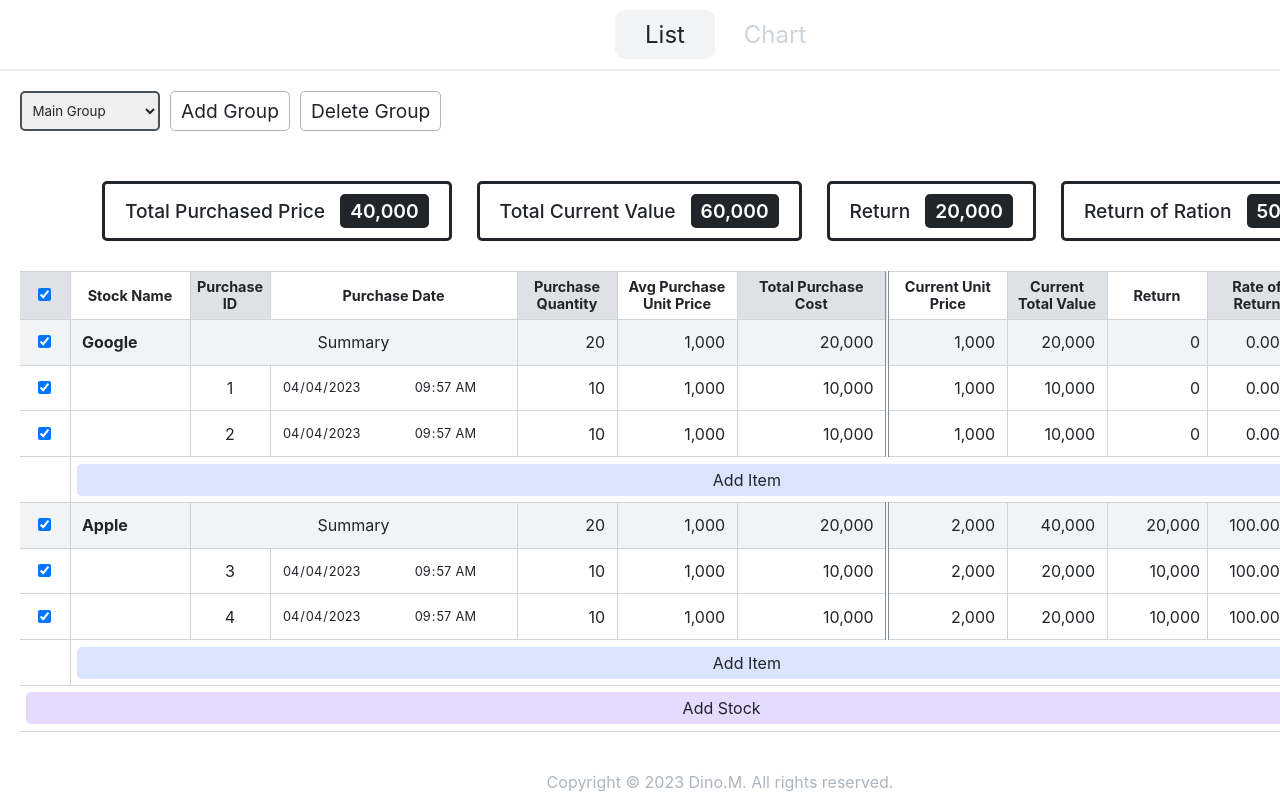
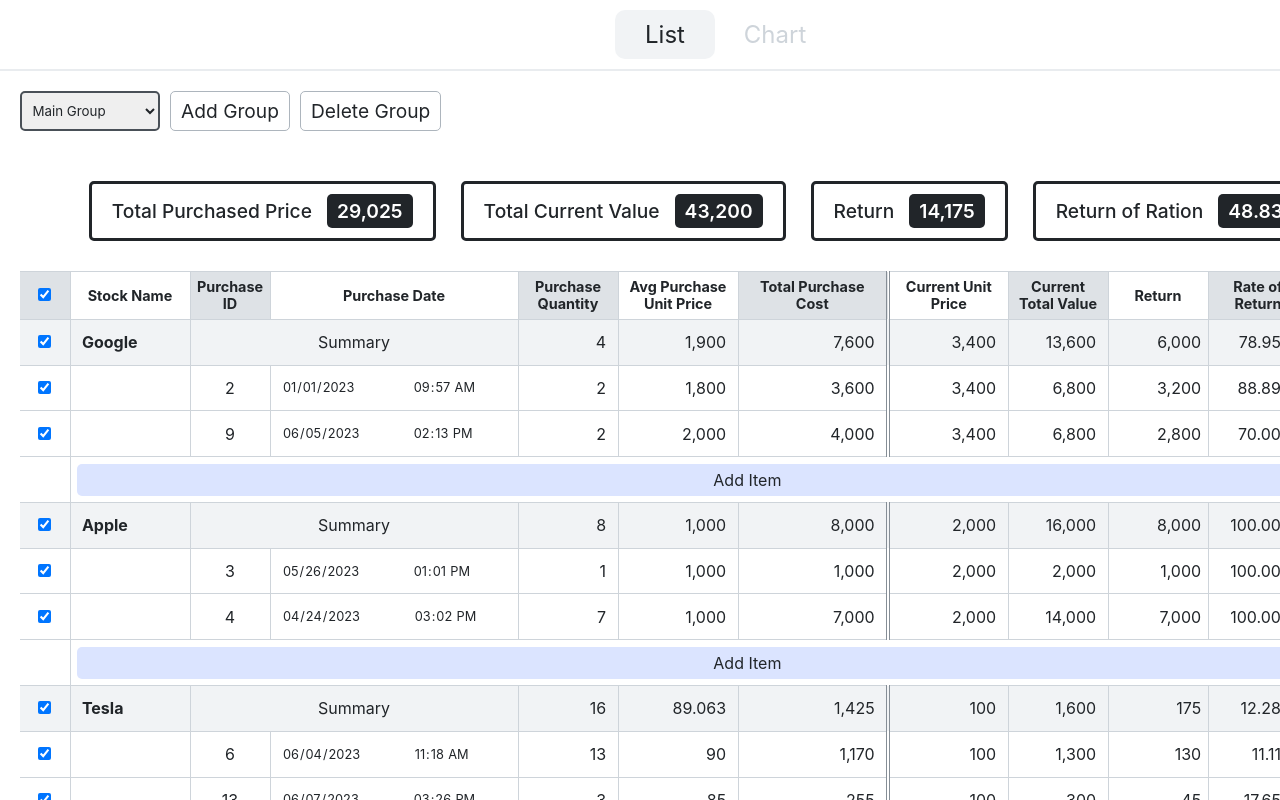
Before and after one commit to Globalkmaria/rateOfReturn, a React (Create React App) app: page / in a window 1280 px wide. Shown: the top 800 px of the page. Built offline with nearby package versions, Linux system fonts and the light colour scheme; a web font is replaced by a local one.

Commit message:
Refactor : Change mock data

```diff
--- a/src/features/groups/mockData.ts
+++ b/src/features/groups/mockData.ts
@@ -7,25 +7,40 @@ export const GROUPS_MOCK_DATA: GroupsState['groups'] = {
       groupName: 'Main Group',
       stocks: {
         byId: {
-          '1': ['1', '2'],
+          '1': ['2', '9'],
           '2': ['3', '4'],
+          '3': ['6', '13'],
+          '4': ['10', '14'],
         },
+        allIds: ['1', '2', '3', '4'],
+      },
+    },
+    '8': {
+      groupId: '8',
+      groupName: 'Gorup1',
+      stocks: {
+        byId: { '1': ['2', '9'], '2': ['3', '4'] },
         allIds: ['1', '2'],
       },
     },
-    '2': {
-      groupId: '2',
-      groupName: 'Group 2',
+    '9': {
+      groupId: '9',
+      groupName: 'Group2',
       stocks: {
-        byId: {
-          '1': ['1'],
-          '2': ['3'],
-        },
-        allIds: ['1', '2'],
+        byId: { '1': ['2'], '2': ['3', '4'], '3': ['13'], '4': ['14'] },
+        allIds: ['1', '2', '3', '4'],
+      },
+    },
+    '10': {
+      groupId: '10',
+      groupName: 'Hello Group',
+      stocks: {
+        byId: { '1': ['2'], '2': ['3'], '3': ['6', '13'] },
+        allIds: ['1', '2', '3'],
       },
     },
   },
-  allIds: ['1', '2'],
+  allIds: ['1', '8', '9', '10'],
 };
 
-export const GROUPS_MOCK_DATA_NEXT_GROUP_ID = 3;
+export const GROUPS_MOCK_DATA_NEXT_GROUP_ID = 11;
--- a/src/features/stockList/mockData.ts
+++ b/src/features/stockList/mockData.ts
@@ -2,33 +2,33 @@ import { StockListState } from './type';
 
 export const MOCK_DATA: StockListState['stocks'] = {
   byId: {
-    1: {
+    '1': {
       mainInfo: {
         stockName: 'Google',
-        currentPrice: 1000,
+        currentPrice: 3400,
         stockId: '1',
       },
       purchasedItems: {
         byId: {
-          1: {
-            purchasedId: '1',
-            purchasedDate: '2023-04-04',
-            purchasedQuantity: 10,
-            purchasedPrice: 1000,
+          '2': {
+            purchasedId: '2',
+            purchasedDate: '2023-01-01',
+            purchasedQuantity: 2,
+            purchasedPrice: 1800,
             purchasedTime: '09:57',
           },
-          2: {
-            purchasedId: '2',
-            purchasedDate: '2023-04-04',
-            purchasedQuantity: 10,
-            purchasedPrice: 1000,
-            purchasedTime: '09:57',
+          '9': {
+            purchasedId: '9',
+            purchasedDate: '2023-06-05',
+            purchasedTime: '14:13',
+            purchasedQuantity: 2,
+            purchasedPrice: 2000,
           },
         },
-        allIds: ['1', '2'],
+        allIds: ['2', '9'],
       },
     },
-    2: {
+    '2': {
       mainInfo: {
         stockName: 'Apple',
         currentPrice: 2000,
@@ -36,27 +36,79 @@ export const MOCK_DATA: StockListState['stocks'] = {
       },
       purchasedItems: {
         byId: {
-          3: {
+          '3': {
             purchasedId: '3',
-            purchasedDate: '2023-04-04',
-            purchasedQuantity: 10,
+            purchasedDate: '2023-05-26',
+            purchasedQuantity: 1,
             purchasedPrice: 1000,
-            purchasedTime: '09:57',
+            purchasedTime: '13:01',
           },
-          4: {
+          '4': {
             purchasedId: '4',
-            purchasedDate: '2023-04-04',
-            purchasedQuantity: 10,
+            purchasedDate: '2023-04-24',
+            purchasedQuantity: 7,
             purchasedPrice: 1000,
-            purchasedTime: '09:57',
+            purchasedTime: '15:02',
           },
         },
         allIds: ['3', '4'],
       },
     },
+    '3': {
+      mainInfo: {
+        stockName: 'Tesla',
+        currentPrice: 100,
+        stockId: '3',
+      },
+      purchasedItems: {
+        byId: {
+          '6': {
+            purchasedId: '6',
+            purchasedDate: '2023-06-04',
+            purchasedQuantity: 13,
+            purchasedPrice: 90,
+            purchasedTime: '11:18',
+          },
+          '13': {
+            purchasedId: '13',
+            purchasedDate: '2023-06-07',
+            purchasedTime: '15:26',
+            purchasedQuantity: 3,
+            purchasedPrice: 85,
+          },
+        },
+        allIds: ['6', '13'],
+      },
+    },
+    '4': {
+      mainInfo: {
+        stockName: 'MS',
+        currentPrice: 4000,
+        stockId: '4',
+      },
+      purchasedItems: {
+        byId: {
+          '10': {
+            purchasedId: '10',
+            purchasedDate: '2023-06-05',
+            purchasedQuantity: 1,
+            purchasedPrice: 3400,
+            purchasedTime: '14:15',
+          },
+          '14': {
+            purchasedId: '14',
+            purchasedDate: '2023-06-07',
+            purchasedTime: '15:26',
+            purchasedQuantity: 2,
+            purchasedPrice: 4300,
+          },
+        },
+        allIds: ['10', '14'],
+      },
+    },
   },
-  allIds: ['1', '2'],
+  allIds: ['1', '2', '3', '4'],
 };
 
-export const MOCK_DATA_NEXT_STOCK_ID = 3;
-export const MOCK_DATA_PURCHASED_ID = 5;
+export const MOCK_DATA_NEXT_STOCK_ID = 5;
+export const MOCK_DATA_PURCHASED_ID = 15;
```
